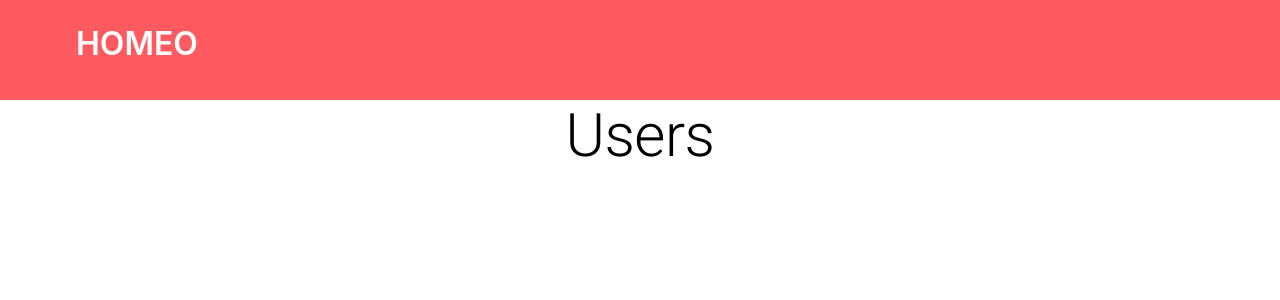
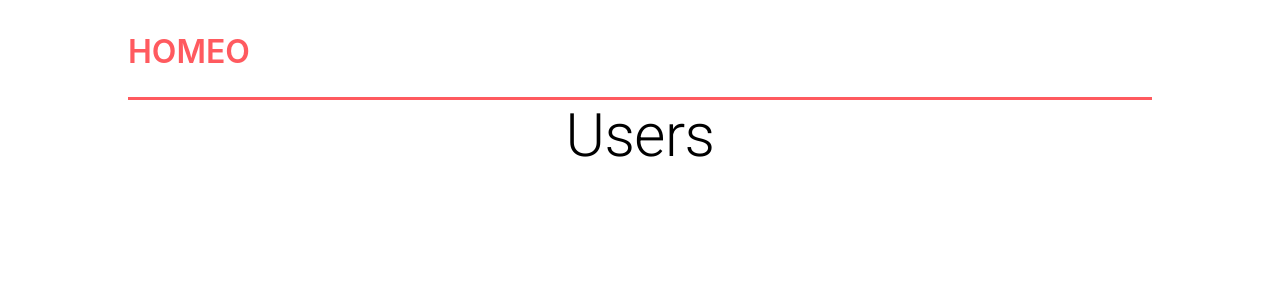
Before and after one commit to aodysseos/homeo, a React (Create React App) app in the folder homeo-client/: page /classes in a window 1280 px wide. Shown: the top 300 px of the page. Built offline with nearby package versions, Linux system fonts and the light colour scheme.

Commit message:
Fix header

```diff
--- a/homeo-client/src/App.css
+++ b/homeo-client/src/App.css
@@ -1,11 +1,16 @@
 .App {
   text-align: center;
+}
+
+ul {
+  margin: 0;
+  padding: 0;
 }
 
 li {
   list-style: none;
 }
 
-li a {
+a {
   text-decoration: none;
 }
--- a/homeo-client/src/App.js
+++ b/homeo-client/src/App.js
@@ -1,8 +1,6 @@
 import React from 'react'
 import { BrowserRouter as Router, Route, Switch } from 'react-router-dom'
 import styled, { ThemeProvider } from 'styled-components'
-import Layout from './components/Layout'
-import Header from './components/Header'
 
 import HomePage from './pages/Home'
 import InstructorsPage from './pages/Instructors'
@@ -22,7 +20,6 @@ const App = () => {
 		<Router>
 			<ThemeProvider theme={theme}>
 				<div className="App">
-					<Header />
 					<Switch>
 						<Route exact path="/">
 							<HomePage />
--- a/homeo-client/src/components/Header.js
+++ b/homeo-client/src/components/Header.js
@@ -1,32 +1,37 @@
 import React from 'react'
+import { BrowserRouter as Router, Switch, Route, Link } from 'react-router-dom'
 import styled from 'styled-components'
 
 const Container = styled.section`
 	width: 100%;
-	min-height: 100px;
+	height: 100px;
 	display: flex;
 	flex-direction: row;
-	color: ${({ theme }) => theme.secondary};
-	background-color: ${({ theme }) => theme.primary};
+	color: ${({ theme, isTransparent }) => (isTransparent ? theme.primary : theme.secondary)};
+	background-color: ${({ theme, isTransparent }) => (isTransparent ? theme.secondary : theme.primary)};
 `
 const Wrapper = styled.div`
-	margin-left: 64px;
-	margin-right: 64px;
+	display: flex;
+	flex-direction: row;
+	width: 100%;
+	padding: 2rem 0;
+	margin: 0 8rem;
 	max-width: none;
-	padding: 1.5rem .75rem;
+	border-bottom: 3px solid ${({ theme, isTransparent }) => (isTransparent ? theme.primary : 'transparent')};
 `
 
-const Logo = styled.div`
+const Logo = styled(Link)`
 	font-size: 2rem;
 	font-weight: 600;
 	text-transform: uppercase;
+	color: ${({ theme, isTransparent }) => (isTransparent ? theme.primary : theme.secondary)};
 `
 
-const Header = () => {
+const Header = ({ isTransparent }) => {
 	return (
-		<Container>
-			<Wrapper>
-				<Logo>{`Homeo`}</Logo>
+		<Container isTransparent={isTransparent}>
+			<Wrapper isTransparent={isTransparent}>
+				<Logo to="/" isTransparent={isTransparent}>{`Homeo`}</Logo>
 			</Wrapper>
 		</Container>
 	)
--- a/homeo-client/src/components/Hero.js
+++ b/homeo-client/src/components/Hero.js
@@ -29,23 +29,25 @@ const Title = styled(Typography)`
 `
 
 const SubTitle = styled(Typography)`
-  max-width: 900px;
+	max-width: 900px;
 `
 
 const ButtonsContainer = styled.ul`
 	width: 650px;
 	display: flex;
 	flex-direction: row;
-	align-items: center;
 	justify-content: space-between;
 	margin-top: 3rem;
+	> li {
+		width: 300px;
+		display: flex;
+	}
 	> li a {
 		color: ${({ theme }) => theme.secondary};
 	}
 `
 
 const StyledLink = styled(Link)`
-  width: 200px;
   font-size: 2rem;
   color: ${({ theme }) => theme.secondary};
   border: 3px solid ${({ theme }) => theme.secondary};
--- a/homeo-client/src/components/Layout.js
+++ /dev/null
@@ -1,10 +0,0 @@
-import React from 'react'
-import styled from 'styled-components'
-
-const Container = styled.div``
-
-const Layout = () => {
-	return <Container />
-}
-
-export default Layout
--- a/homeo-client/src/pages/Endusers.js
+++ b/homeo-client/src/pages/Endusers.js
@@ -2,11 +2,16 @@ import React from 'react'
 import styled, { ThemeProvider } from 'styled-components'
 import { Typography } from '@material-ui/core'
 
+import Header from '../components/Header'
+
 const EndusersPage = () => {
 	return (
+		<>
+		<Header isTransparent />
 		<Typography variant="h2" component="h1">
 			Users
 		</Typography>
+		</>
 	)
 }
 
--- a/homeo-client/src/pages/Home.js
+++ b/homeo-client/src/pages/Home.js
@@ -2,6 +2,7 @@ import React from 'react'
 import styled, { ThemeProvider } from 'styled-components'
 import { Typography } from '@material-ui/core'
 
+import Header from '../components/Header'
 import Hero from '../components/Hero'
 
 const Container = styled.main`
@@ -12,6 +13,7 @@ const Container = styled.main`
 const Home = () => {
 	return (
 		<Container>
+			<Header />
 			<Hero />
 		</Container>
 	)
--- a/homeo-client/src/pages/Instructors.js
+++ b/homeo-client/src/pages/Instructors.js
@@ -2,11 +2,16 @@ import React from 'react'
 import styled, { ThemeProvider } from 'styled-components'
 import { Typography } from '@material-ui/core'
 
+import Header from '../components/Header'
+
 const InstructorsPage = () => {
 	return (
-		<Typography variant="h2" component="h1">
-			Instructors
-		</Typography>
+		<>
+			<Header isTransparent />
+			<Typography variant="h2" component="h1">
+				Instructors
+			</Typography>
+		</>
 	)
 }
 
```
Also changed, not shown: homeo-client/package.json (+2 -10 lines).
